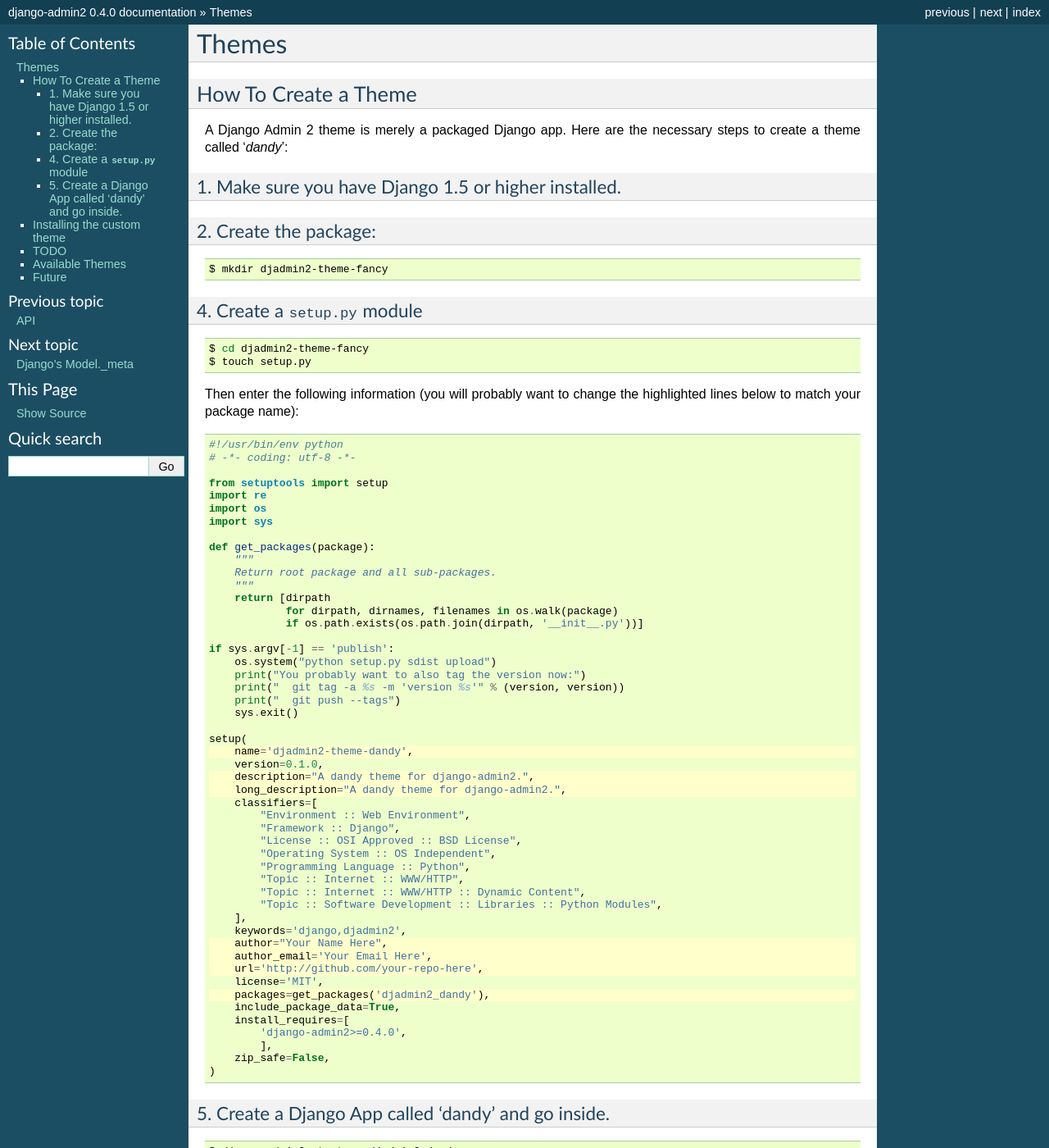
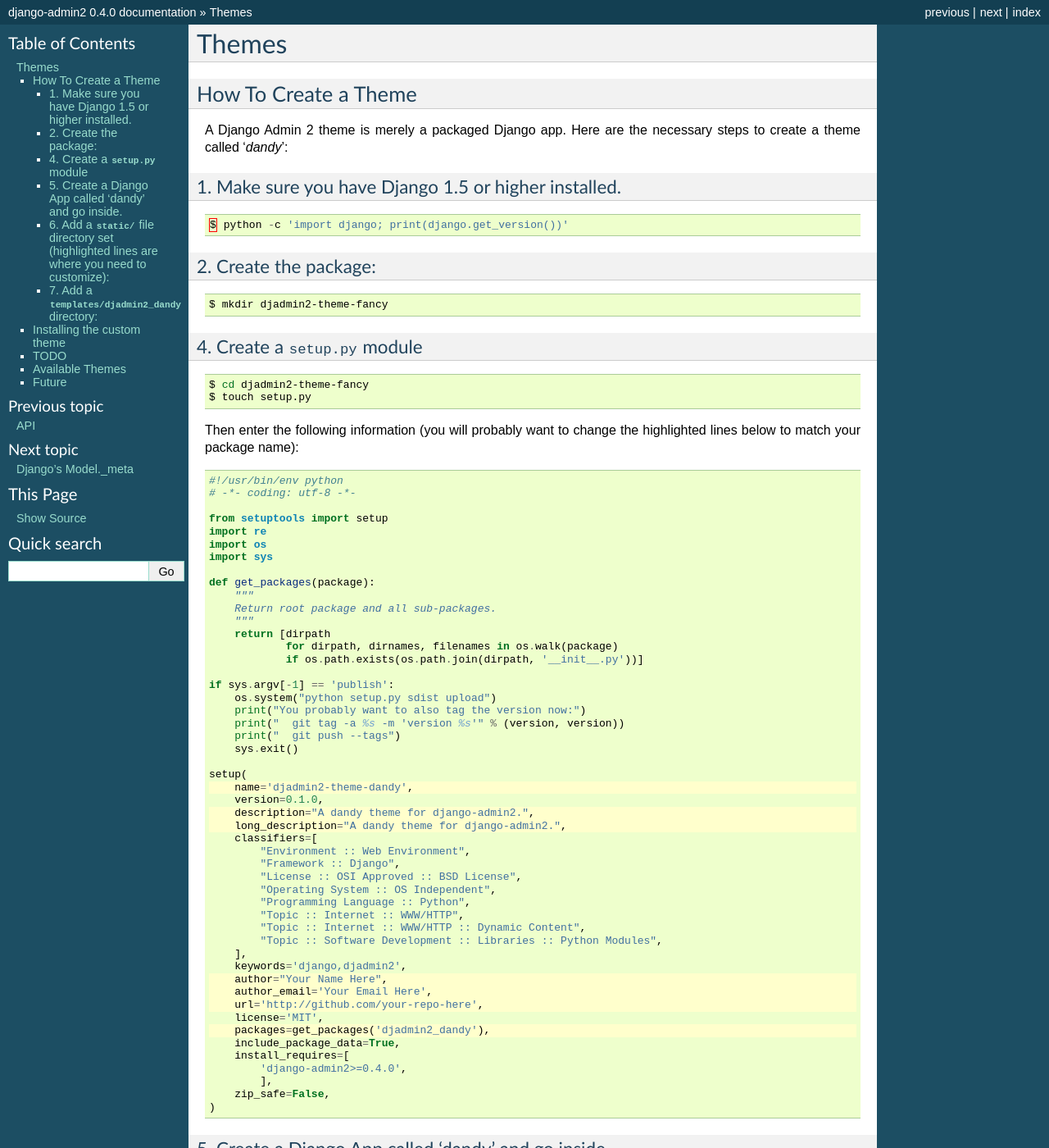
Before and after one commit to jazzband/django-admin2, a Sphinx documentation site: the page built from docs/themes.rst, in a window 1280 px wide and 1400 px high. Shown: the whole window at 82% size. Built offline with Sphinx 7.4.7, drawn with Linux system fonts in a browser that asks for light colours; some of the changed text lies outside the part shown.

Commit message:
More for #20

```diff
--- a/docs/themes.rst
+++ b/docs/themes.rst
@@ -10,6 +10,10 @@
 
 1. Make sure you have Django 1.5 or higher installed.
 ~~~~~~~~~~~~~~~~~~~~~~~~~~~~~~~~~~~~~~~~~~~~~~~~~~~~~
+
+.. code-block:: python
+
+    $ python -c 'import django; print(django.get_version())'
 
 2. Create the package:
 ~~~~~~~~~~~~~~~~~~~~~~
@@ -97,6 +101,7 @@
     This is so we don't pollute our eligible app infrastructure with django-admin2 themes and utilities.
 
 6. Add a :file:`static/` file directory set (highlighted lines are where you need to customize):
+~~~~~~~~~~~~~~~~~~~~~~~~~~~~~~~~~~~~~~~~~~~~~~~~~~~~~~~~~~~~~~~~~~~~~~~~~~~~~~~~~~~~~~~~~~~~~~~~~~~
 
 .. code-block:: bash
     :emphasize-lines: 3,4,5
@@ -110,6 +115,7 @@
 These directories are where the dandy theme's custom CSS, JavaScript, and Image files are placed.
 
 7. Add a :file:`templates/djadmin2_dandy` directory:
+~~~~~~~~~~~~~~~~~~~~~~~~~~~~~~~~~~~~~~~~~~~~~~~~~~~~
 
 .. code-block:: bash
     :emphasize-lines: 2
```
